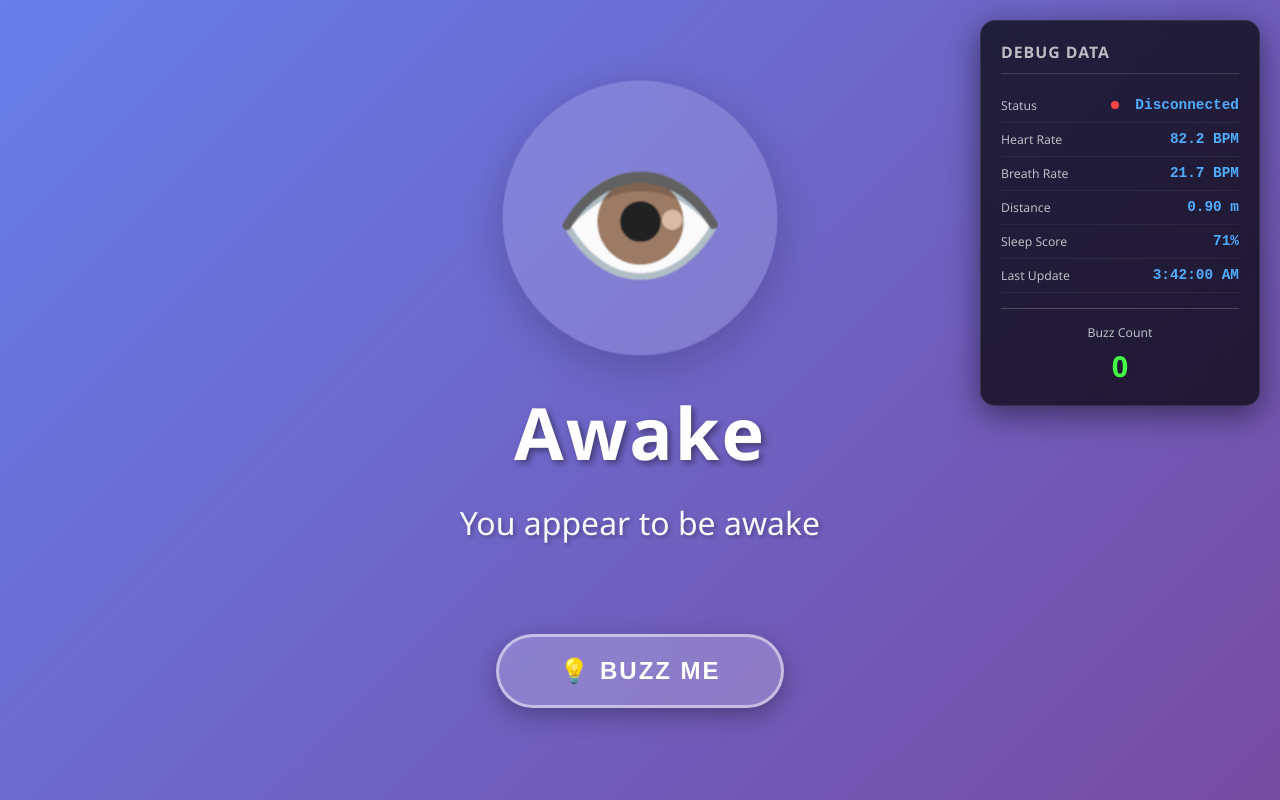
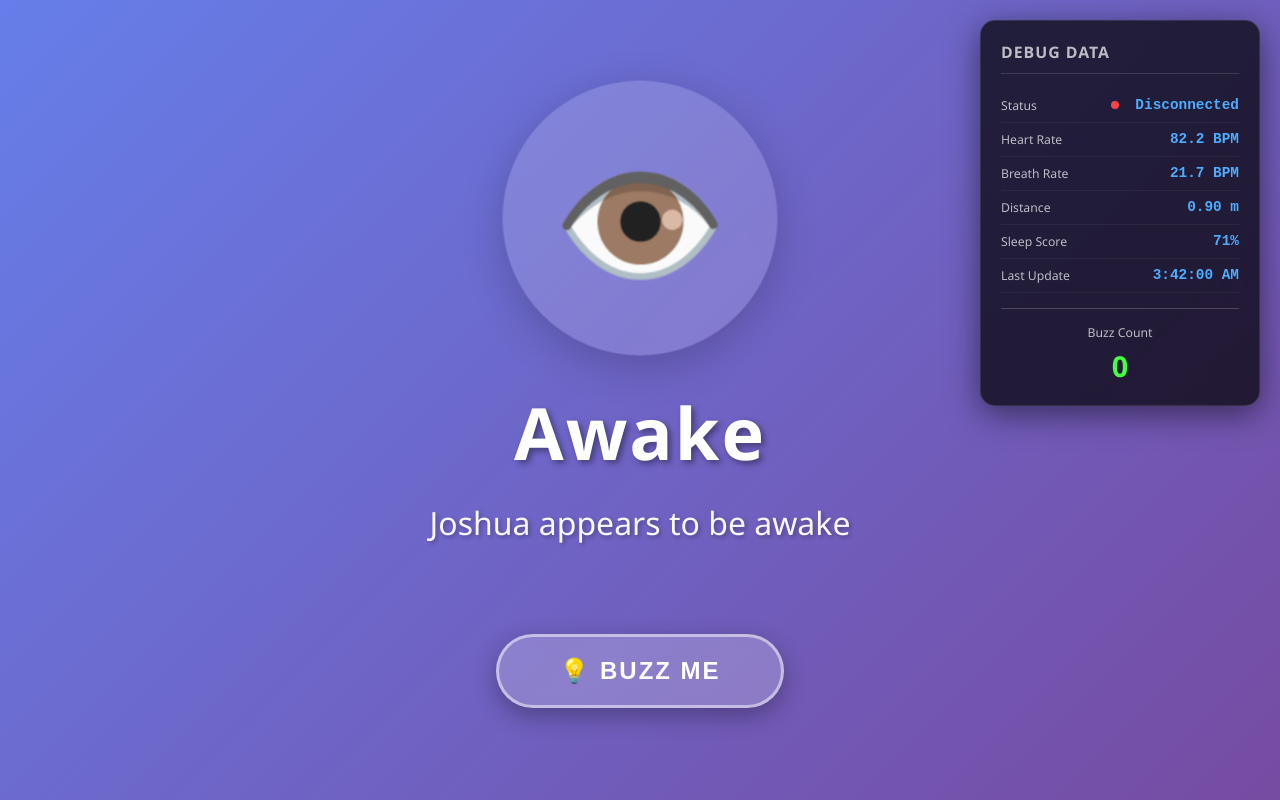
Before and after one commit to JoshuaPothen/SleepTracker, a website: page index.html in a window 1280 px wide. Drawn offline with Linux system fonts and the light colour scheme; no server answers.

Commit message:
Updated message information

```diff
--- a/index.html
+++ b/index.html
@@ -329,7 +329,7 @@
 
     <script>
         // Configuration
-        const VERCEL_API_URL = 'https://sleep-tracker-pi-ten.vercel.app/api/sleep-data';
+        const VERCEL_API_URL = 'https://joshua-sleep-tracker.vercel.app/api/sleep-data';
 
         // Automatically detect environment
         const API_ENDPOINT = window.location.hostname === 'localhost' || window.location.hostname === '127.0.0.1'
@@ -419,25 +419,25 @@
                 'awake': {
                     icon: '👁️',
                     title: 'Awake',
-                    description: 'You appear to be awake',
+                    description: 'Joshua appears to be awake',
                     class: 'awake'
                 },
                 'light-sleep': {
                     icon: '😴',
                     title: 'Light Sleep',
-                    description: 'Resting in light sleep',
+                    description: 'Joshua is almost asleep',
                     class: 'light-sleep'
                 },
                 'deep-sleep': {
                     icon: '💤',
                     title: 'Deep Sleep',
-                    description: 'In deep, restorative sleep',
+                    description: 'Joshua is fast asleep, do not disturb',
                     class: 'deep-sleep'
                 },
                 'no-signal': {
                     icon: '📡',
                     title: 'No Signal',
-                    description: 'No sensor data detected',
+                    description: 'Joshua is Offline',
                     class: 'no-signal'
                 }
             };
```
